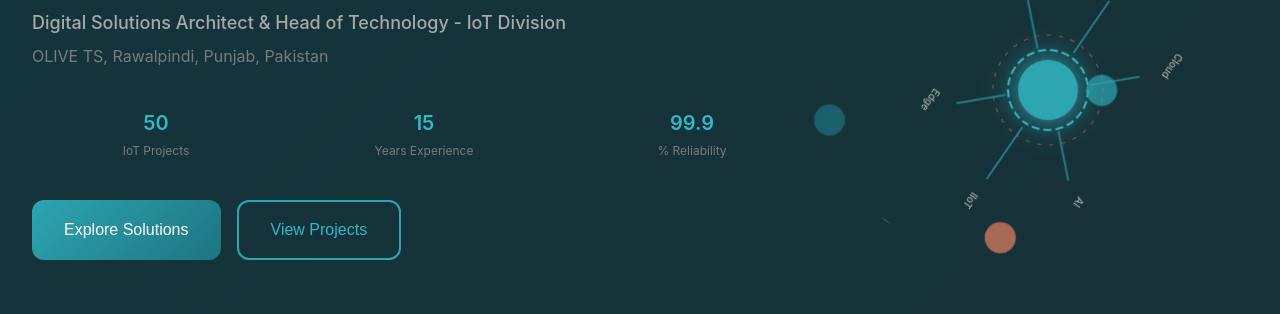
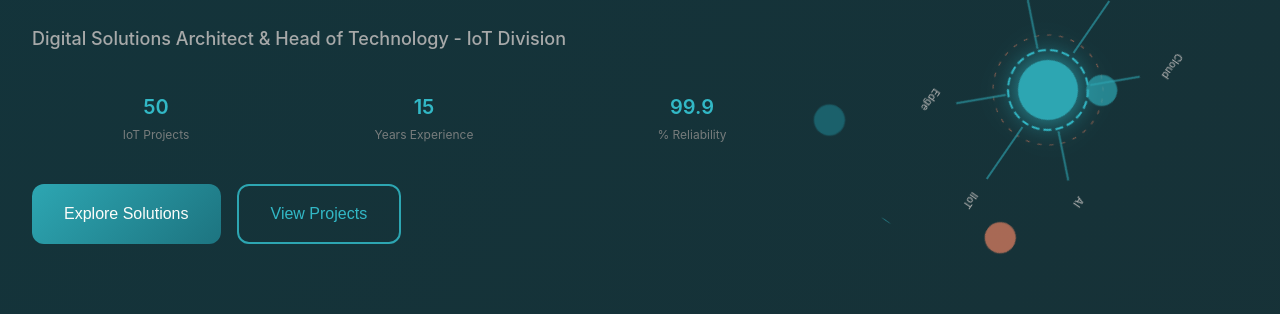
Before and after one commit to m4mansoor/portfolio, a plain HTML site: page index.html in a window 1280 px wide. Shown: the part 310-624 px from the top of the page. Drawn offline with Linux system fonts and the light colour scheme; animation ran at ten frames a second; a web font is replaced by a local one.

Commit message:
Main Title and Header Update

```diff
--- a/index.html
+++ b/index.html
@@ -39,7 +39,6 @@
                     <span class="typewriter">Inaamul Haq Mansoor</span>
                 </h1>
                 <p class="hero-title">Digital Solutions Architect & Head of Technology - IoT Division</p>
-                <p class="hero-company">OLIVE TS, Rawalpindi, Punjab, Pakistan</p>
                 <div class="hero-stats">
                     <div class="hero-stat">
                         <div class="stat-number animate-counter">50+</div>
```
